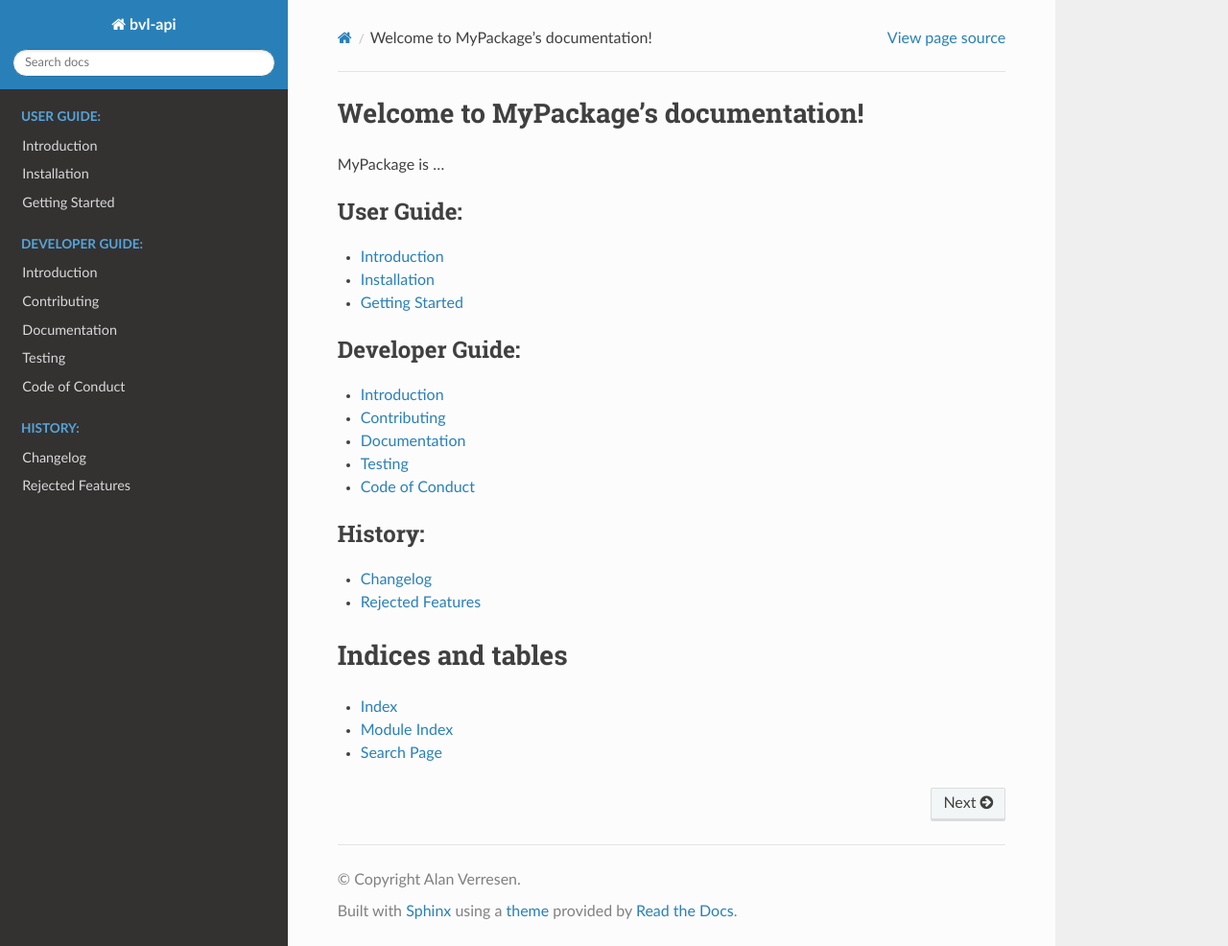
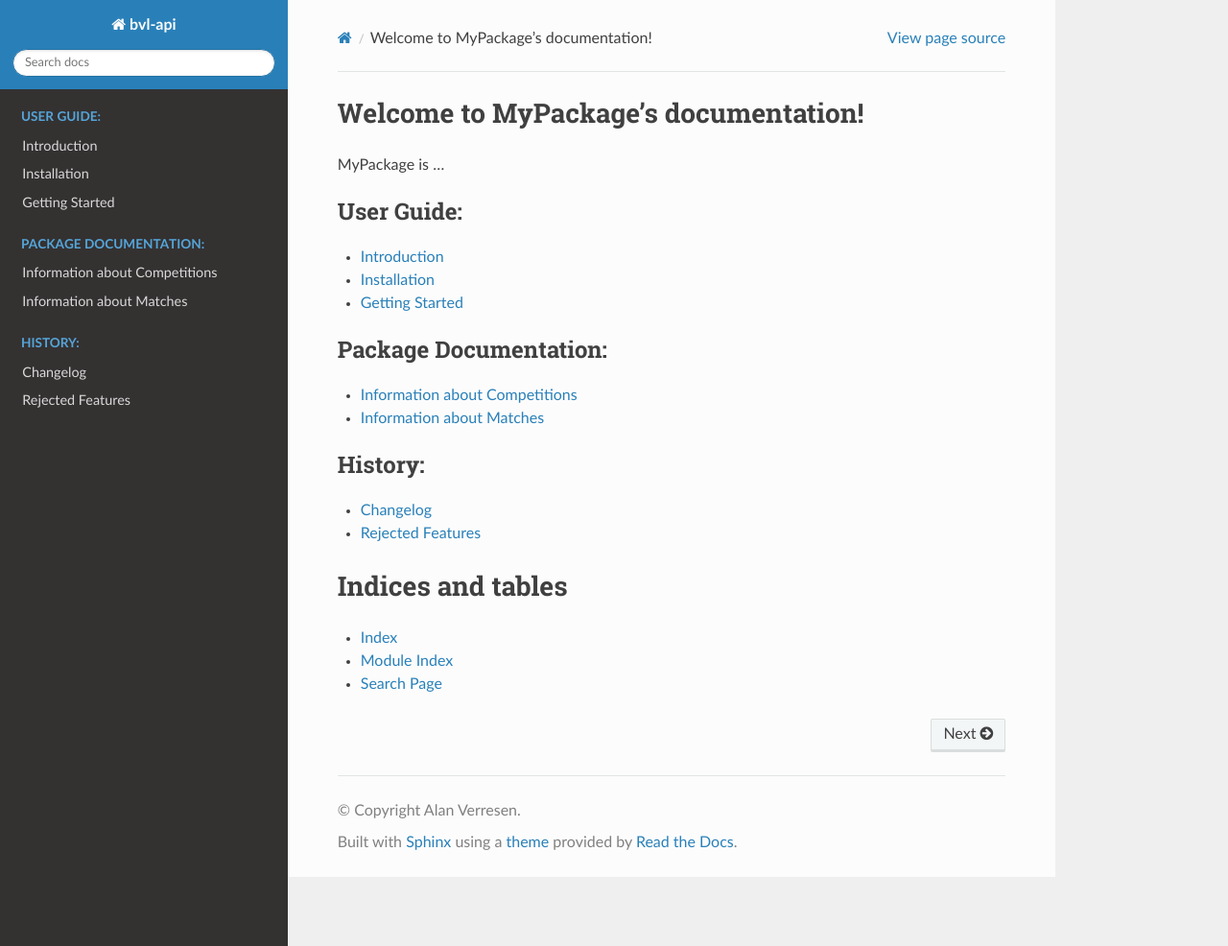
Before and after one commit to alanverresen/bvl-api, a Sphinx documentation site: the page built from docs/index.rst, in a window 1280 px wide and 986 px high. Shown: the whole window at 96% size. Built offline with Sphinx 7.4.7 and the Read the Docs theme 2.0.0, drawn with Linux system fonts in a browser that asks for light colours; pages that are not in the unit, such as notebooks, are missing from menus.

Commit message:
Fixed typo and updated docs.

```diff
--- a/docs/conf.py
+++ b/docs/conf.py
@@ -36,10 +36,11 @@ author = 'Alan Verresen'
 # extensions coming with Sphinx (named 'sphinx.ext.*') or your custom
 # ones.
 extensions = [
+    'sphinx.ext.autodoc',
 ]
 
 # Add any paths that contain templates here, relative to this directory.
-templates_path = ['_templates']
+templates_path = []
 
 # List of patterns, relative to source directory, that match files and
 # directories to ignore when looking for source files.
@@ -67,4 +68,4 @@ else:
 # Add any paths that contain custom static files (such as style sheets) here,
 # relative to this directory. They are copied after the builtin static files,
 # so a file named "default.css" will overwrite the builtin "default.css".
-html_static_path = ["_static"]
+html_static_path = []
--- /dev/null
+++ b/docs/content/code/matches.rst
@@ -0,0 +1,9 @@
+Information about Matches
+=========================
+
+.. autofunction:: bvlapi.get_matches
+
+
+.. autoclass:: bvlapi.MatchInformation
+   :members:
+   :undoc-members:
--- a/docs/content/dev_guide/code_of_conduct.rst
+++ /dev/null
@@ -1,3 +0,0 @@
-===============================================================================
-Code of Conduct
-===============================================================================
--- a/docs/content/dev_guide/contributing.rst
+++ /dev/null
@@ -1,5 +0,0 @@
-===============================================================================
-Contributing
-===============================================================================
-
-TODO add instructions to contribute to this project
--- a/docs/content/dev_guide/documentation.rst
+++ /dev/null
@@ -1,5 +0,0 @@
-===============================================================================
-Documentation
-===============================================================================
-
-TODO add guidelines for documentation
--- a/docs/content/dev_guide/testing.rst
+++ /dev/null
@@ -1,3 +0,0 @@
-===============================================================================
-Testing
-===============================================================================
--- a/docs/index.rst
+++ b/docs/index.rst
@@ -17,13 +17,10 @@ MyPackage is ...
 
 .. toctree::
    :maxdepth: 1
-   :caption: Developer Guide:
+   :caption: Package Documentation:
+   :glob:
 
-   content/dev_guide/introduction
-   content/dev_guide/contributing
-   content/dev_guide/documentation
-   content/dev_guide/testing
-   content/dev_guide/code_of_conduct
+   content/code/*
 
 .. toctree::
    :maxdepth: 1
```
Also changed, not shown: docs/content/code/competitions.rst (added, +14 -0 lines), docs/content/dev_guide/introduction.rst (deleted, +0 -20 lines), 6 other files.
